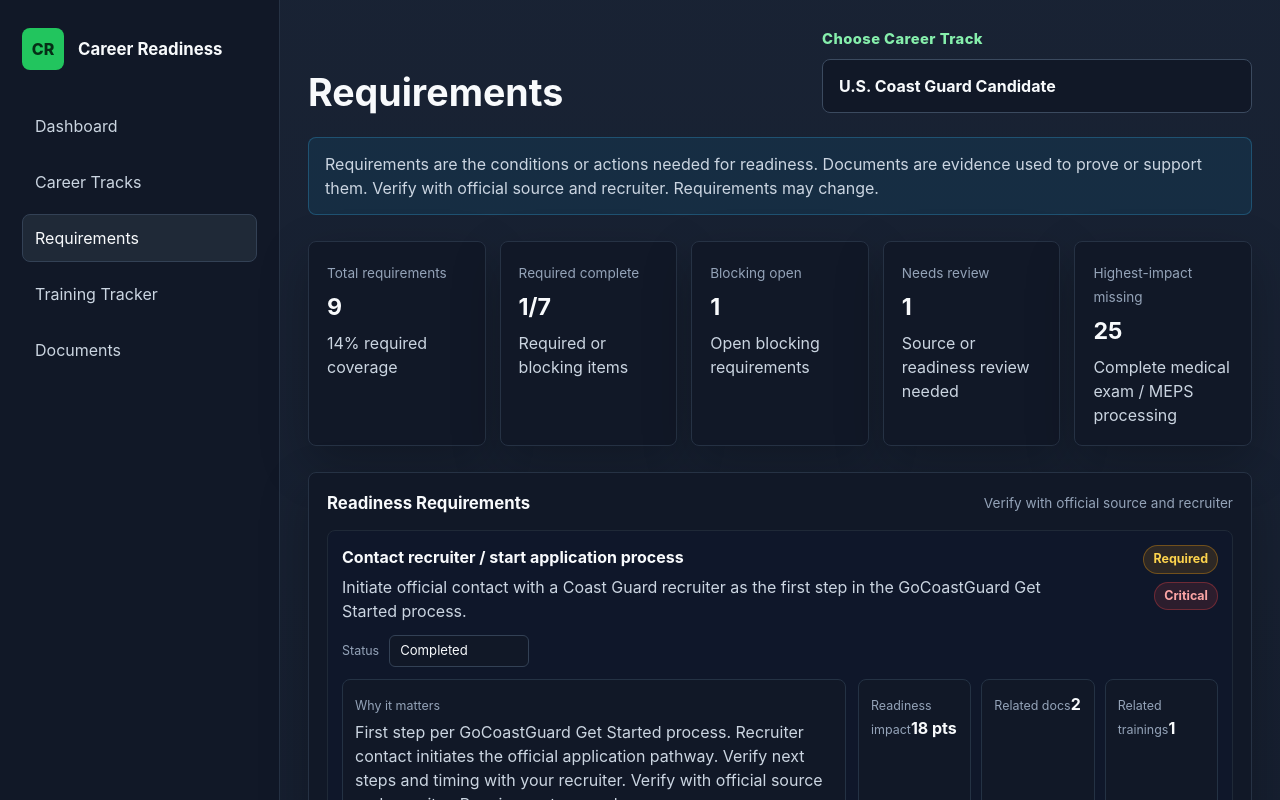
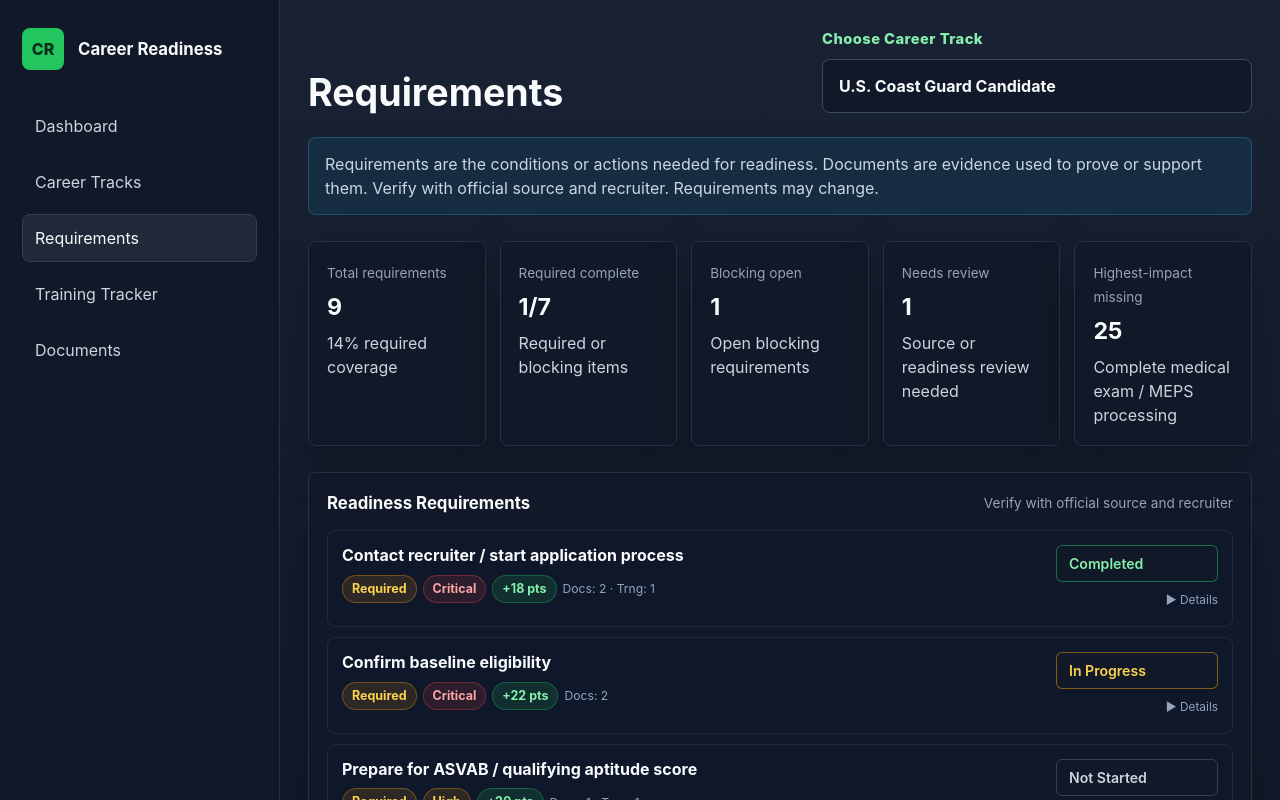
Before and after one commit to omarmanas/career-readiness-platform, a React (Vite) app: page / in a window 1280 px wide. Both pictures are taken after a click on the button "Requirements". Shown: the top 800 px of the page. Built offline with nearby package versions, Linux system fonts and the light colour scheme.

Commit message:
feat(sprint-13.1): improve requirement and document card hierarchy

```diff
--- a/src/App.css
+++ b/src/App.css
@@ -1611,6 +1611,122 @@
 
 .check-item--attention span:last-child {
   color: var(--text-soft);
+}
+
+/* ── Status control color coding (data-status attribute) ─────────── */
+
+.status-control[data-status="Completed"],
+.status-control[data-status="Verified"],
+.status-control[data-status="Available"] {
+  border-color: rgba(34, 197, 94, 0.5);
+  color: #86efac;
+}
+
+.status-control[data-status="In Progress"],
+.status-control[data-status="Pending"] {
+  border-color: rgba(245, 158, 11, 0.5);
+  color: #fcd34d;
+}
+
+.status-control[data-status="Needs Review"] {
+  border-color: rgba(245, 158, 11, 0.4);
+  color: #fcd34d;
+}
+
+.status-control[data-status="Missing"],
+.status-control[data-status="Expired"] {
+  border-color: rgba(239, 68, 68, 0.5);
+  color: #fca5a5;
+}
+
+.status-control[data-status="Not Started"] {
+  border-color: #374151;
+  color: var(--text-soft);
+}
+
+.status-control[data-status="Waived"] {
+  border-color: rgba(99, 102, 241, 0.4);
+  color: #a5b4fc;
+}
+
+/* Prominent card-level status control */
+.status-control--card {
+  font-size: 0.88rem;
+  font-weight: 600;
+  min-width: 162px;
+  padding: 7px 12px;
+}
+
+/* ── Two-tier card layout ─────────────────────────────────────────── */
+
+.card-primary-tier {
+  align-items: flex-start;
+  display: flex;
+  gap: 14px;
+  justify-content: space-between;
+}
+
+.card-left-col {
+  display: grid;
+  flex: 1;
+  gap: 8px;
+  min-width: 0;
+}
+
+.card-item-title {
+  color: var(--text-strong);
+  font-size: 1rem;
+  line-height: 1.35;
+}
+
+.card-badge-row {
+  align-items: center;
+  display: flex;
+  flex-wrap: wrap;
+  gap: 6px;
+}
+
+.card-count-text {
+  color: var(--text-muted);
+  font-size: 0.76rem;
+}
+
+.card-right-col {
+  align-items: flex-end;
+  display: flex;
+  flex-direction: column;
+  flex-shrink: 0;
+  gap: 8px;
+}
+
+.card-toggle {
+  background: transparent;
+  border: none;
+  color: var(--text-muted);
+  cursor: pointer;
+  font: inherit;
+  font-size: 0.74rem;
+  padding: 2px 0;
+  transition: color 120ms ease;
+}
+
+.card-toggle:hover,
+.card-toggle:focus-visible {
+  color: var(--text-soft);
+  outline: none;
+}
+
+.card-secondary-tier {
+  border-top: 1px solid #1f2937;
+  display: grid;
+  gap: 12px;
+  padding-top: 12px;
+}
+
+.card-item-desc {
+  color: var(--text-soft);
+  font-size: 0.85rem;
+  margin: 0;
 }
 
 @media (max-width: 980px) {
--- a/src/components/DocumentInventoryView.tsx
+++ b/src/components/DocumentInventoryView.tsx
@@ -1,3 +1,4 @@
+import { useState } from 'react'
 import { Badge } from './Badge'
 import type { CareerTrack, DocumentStatus } from '../types'
 import {
@@ -26,6 +27,17 @@ export function DocumentInventoryView({
   isInteractive,
   onStatusChange,
 }: DocumentInventoryViewProps) {
+  const [expandedIds, setExpandedIds] = useState<Set<string>>(new Set())
+
+  function toggleExpand(id: string) {
+    setExpandedIds((prev) => {
+      const next = new Set(prev)
+      if (next.has(id)) next.delete(id)
+      else next.add(id)
+      return next
+    })
+  }
+
   return (
     <section className="panel">
       <div className="section-heading">
@@ -33,26 +45,38 @@ export function DocumentInventoryView({
         <span>No uploads or real links</span>
       </div>
       <div className="document-inventory-list">
-        {selectedTrack.documentChecklist.map((item) => (
+        {selectedTrack.documentChecklist.map((item) => {
+          const isExpanded = expandedIds.has(item.id)
+          const hasSource = !!item.sourceName
+
+          return (
             <article className="document-card" key={item.id}>
-            <div className="document-card-main">
-              <div>
-                <strong>{item.title}</strong>
-                <p>{item.description}</p>
-              </div>
-              <div className="badge-pair">
+              {/* ── Primary tier (always visible) ── */}
+              <div className="card-primary-tier">
+                <div className="card-left-col">
+                  <strong className="card-item-title">{item.title}</strong>
+                  <div className="card-badge-row">
                     <Badge
                       label={item.importance}
                       tone={documentImportanceTone[item.importance]}
                     />
+                    <Badge
+                      label={item.privacyLevel}
+                      tone={privacyTone[item.privacyLevel]}
+                    />
+                    <Badge label={item.evidenceType} tone="neutral" />
+                    <Badge label={`${item.readinessImpact} pts`} tone="success" />
+                    {hasSource && (
+                      <Badge label="Verify source" tone="warning" />
+                    )}
                   </div>
                 </div>
 
-            <div className="status-control-row">
-              <span className="status-control-label">Status</span>
+                <div className="card-right-col">
                   {isInteractive ? (
                     <select
-                  className="status-control"
+                      className="status-control status-control--card"
+                      data-status={item.status}
                       value={item.status}
                       onChange={(e) =>
                         onStatusChange(item.id, e.target.value as DocumentStatus)
@@ -66,9 +90,26 @@ export function DocumentInventoryView({
                       ))}
                     </select>
                   ) : (
-                <Badge label={item.status} tone={documentTone[item.status]} />
+                    <Badge
+                      label={item.status}
+                      tone={documentTone[item.status]}
+                    />
                   )}
+                  <button
+                    className="card-toggle"
+                    type="button"
+                    onClick={() => toggleExpand(item.id)}
+                    aria-expanded={isExpanded}
+                  >
+                    {isExpanded ? '▲ Less' : '▶ Details'}
+                  </button>
                 </div>
+              </div>
+
+              {/* ── Secondary tier (expanded on demand) ── */}
+              {isExpanded && (
+                <div className="card-secondary-tier">
+                  <p className="card-item-desc">{item.description}</p>
 
                   <div className="document-detail-grid">
                     <div>
@@ -77,7 +118,10 @@ export function DocumentInventoryView({
                     </div>
                     <div>
                       <span>Privacy</span>
-                <Badge label={item.privacyLevel} tone={privacyTone[item.privacyLevel]} />
+                      <Badge
+                        label={item.privacyLevel}
+                        tone={privacyTone[item.privacyLevel]}
+                      />
                     </div>
                     <div>
                       <span>Issuer</span>
@@ -128,9 +172,13 @@ export function DocumentInventoryView({
                       <p>Verify with official source and recruiter. Requirements may change.</p>
                     </div>
                   )}
+
                   <p className="document-notes">{item.notes}</p>
+                </div>
+              )}
             </article>
-        ))}
+          )
+        })}
       </div>
       {!isInteractive && (
         <p className="status-control-note">
--- a/src/components/RequirementInventoryView.tsx
+++ b/src/components/RequirementInventoryView.tsx
@@ -1,3 +1,4 @@
+import { useState } from 'react'
 import { Badge } from './Badge'
 import type { CareerTrack, RequirementStatus } from '../types'
 import {
@@ -26,6 +27,17 @@ export function RequirementInventoryView({
   isInteractive,
   onStatusChange,
 }: RequirementInventoryViewProps) {
+  const [expandedIds, setExpandedIds] = useState<Set<string>>(new Set())
+
+  function toggleExpand(id: string) {
+    setExpandedIds((prev) => {
+      const next = new Set(prev)
+      if (next.has(id)) next.delete(id)
+      else next.add(id)
+      return next
+    })
+  }
+
   return (
     <section className="panel">
       <div className="section-heading">
@@ -33,35 +45,51 @@ export function RequirementInventoryView({
         <span>Verify with official source and recruiter</span>
       </div>
       <div className="requirement-list">
-        {selectedTrack.requirements.map((requirement) => (
-          <article className="requirement-card" key={requirement.id}>
-            <div className="requirement-card-header">
-              <div>
-                <strong>{requirement.title}</strong>
-                <p>{requirement.description}</p>
-              </div>
-              <div className="badge-pair">
+        {selectedTrack.requirements.map((req) => {
+          const isExpanded = expandedIds.has(req.id)
+          const counts = [
+            req.relatedDocumentIds.length > 0
+              ? `Docs: ${req.relatedDocumentIds.length}`
+              : null,
+            req.relatedTrainingIds.length > 0
+              ? `Trng: ${req.relatedTrainingIds.length}`
+              : null,
+          ]
+            .filter(Boolean)
+            .join(' · ')
+
+          return (
+            <article className="requirement-card" key={req.id}>
+              {/* ── Primary tier (always visible) ── */}
+              <div className="card-primary-tier">
+                <div className="card-left-col">
+                  <strong className="card-item-title">{req.title}</strong>
+                  <div className="card-badge-row">
                     <Badge
-                  label={requirement.requirementType}
-                  tone={requirementTypeTone[requirement.requirementType]}
+                      label={req.requirementType}
+                      tone={requirementTypeTone[req.requirementType]}
                     />
                     <Badge
-                  label={requirement.priority}
-                  tone={priorityTone[requirement.priority]}
+                      label={req.priority}
+                      tone={priorityTone[req.priority]}
                     />
+                    <Badge label={`+${req.readinessImpact} pts`} tone="success" />
+                    {counts && (
+                      <span className="card-count-text">{counts}</span>
+                    )}
                   </div>
                 </div>
 
-            <div className="status-control-row">
-              <span className="status-control-label">Status</span>
+                <div className="card-right-col">
                   {isInteractive ? (
                     <select
-                  className="status-control"
-                  value={requirement.status}
+                      className="status-control status-control--card"
+                      data-status={req.status}
+                      value={req.status}
                       onChange={(e) =>
-                    onStatusChange(requirement.id, e.target.value as RequirementStatus)
+                        onStatusChange(req.id, e.target.value as RequirementStatus)
                       }
-                  aria-label={`Status for ${requirement.title}`}
+                      aria-label={`Status for ${req.title}`}
                     >
                       {REQUIREMENT_STATUSES.map((s) => (
                         <option key={s} value={s}>
@@ -71,50 +99,66 @@ export function RequirementInventoryView({
                     </select>
                   ) : (
                     <Badge
-                  label={requirement.status}
-                  tone={requirementStatusTone[requirement.status]}
+                      label={req.status}
+                      tone={requirementStatusTone[req.status]}
                     />
                   )}
+                  <button
+                    className="card-toggle"
+                    type="button"
+                    onClick={() => toggleExpand(req.id)}
+                    aria-expanded={isExpanded}
+                  >
+                    {isExpanded ? '▲ Less' : '▶ Details'}
+                  </button>
+                </div>
               </div>
 
-            <div className="requirement-body">
+              {/* ── Secondary tier (expanded on demand) ── */}
+              {isExpanded && (
+                <div className="card-secondary-tier">
+                  <p className="card-item-desc">{req.description}</p>
+
                   <div className="requirement-why">
                     <span>Why it matters</span>
-                <p>{requirement.notes}</p>
+                    <p>{req.notes}</p>
                   </div>
+
                   <div className="requirement-support">
                     <div>
                       <span>Readiness impact</span>
-                  <strong>{requirement.readinessImpact} pts</strong>
+                      <strong>{req.readinessImpact} pts</strong>
                     </div>
                     <div>
                       <span>Related docs</span>
-                  <strong>{requirement.relatedDocumentIds.length}</strong>
+                      <strong>{req.relatedDocumentIds.length}</strong>
                     </div>
                     <div>
                       <span>Related trainings</span>
-                  <strong>{requirement.relatedTrainingIds.length}</strong>
-                </div>
+                      <strong>{req.relatedTrainingIds.length}</strong>
                     </div>
                   </div>
 
-            {requirement.sourceName && (
+                  {req.sourceName && (
                     <div className="requirement-source-row">
                       <span>Source</span>
                       <small>
-                  {requirement.sourceName} — {requirement.sourceType} — Last
-                  reviewed {requirement.lastReviewed} — {requirement.jurisdiction}{' '}
-                  — Confidence {requirement.confidenceLevel}
+                        {req.sourceName} — {req.sourceType} — Last reviewed{' '}
+                        {req.lastReviewed} — {req.jurisdiction} — Confidence{' '}
+                        {req.confidenceLevel}
                       </small>
-                {requirement.sourceUrl && (
-                  <a href={requirement.sourceUrl} target="_blank" rel="noreferrer">
+                      {req.sourceUrl && (
+                        <a href={req.sourceUrl} target="_blank" rel="noreferrer">
                           Verify with official source and recruiter
                         </a>
                       )}
                     </div>
                   )}
+                </div>
+              )}
             </article>
-        ))}
+          )
+        })}
       </div>
     </section>
   )
```
Lines whose indentation alone changed are shown as unchanged.
